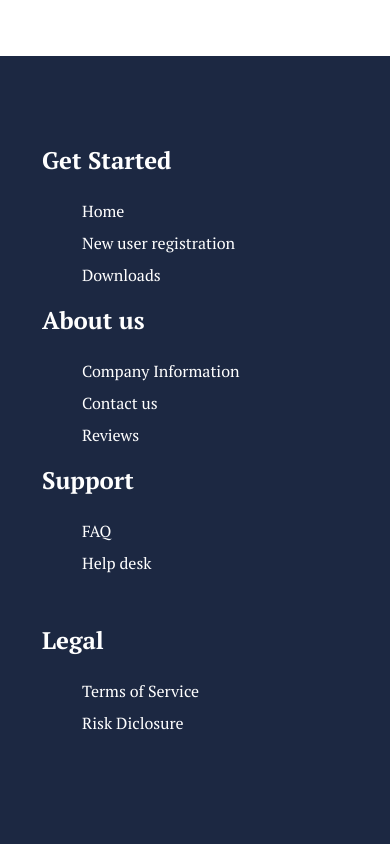
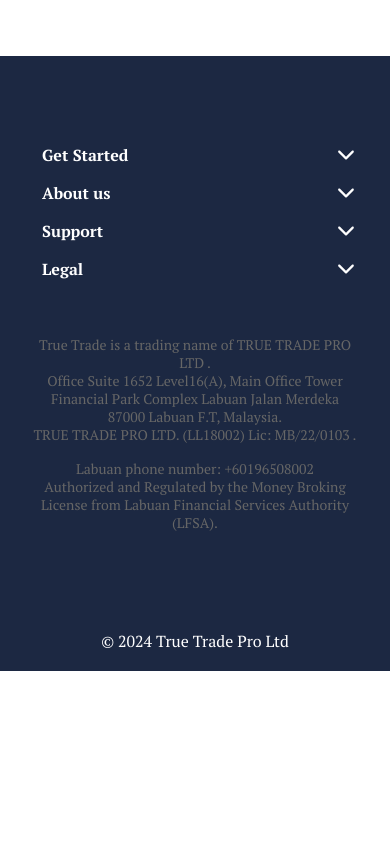
Before and after one commit to akashm2401/ttfx, a React (Create React App) app: page / in a window 390 px wide. Shown: the part 7080-7924 px from the top of the page. After the commit the page ends 7751 px from the top, so only its background shows below. Built offline with nearby package versions, Linux system fonts and the light colour scheme; a web font is replaced by a local one.

Commit message:
updated footer logic

```diff
--- a/src/components/FooterComponent/FooterComponent.js
+++ b/src/components/FooterComponent/FooterComponent.js
@@ -1,8 +1,19 @@
-import React from "react";
+import React, { useState } from "react";
 import "./FooterComponent.scss";
 import { Link } from "react-router-dom";
+import { IoIosArrowDown } from "react-icons/io";
 
 export default function FooterComponent() {
+  const [activeSections, setActiveSections] = useState([]);
+
+  function toggleSection(index) {
+    if (activeSections.includes(index)) {
+      setActiveSections(activeSections.filter((item) => item !== index));
+    } else {
+      setActiveSections([...activeSections, index]);
+    }
+  }
+
   function openWhatsApp(message, phoneNumber) {
     const whatsappMessage = `https://web.whatsapp.com/send?phone=${phoneNumber}&text=${message}`;
     window.open(whatsappMessage, "_blank");
@@ -17,91 +28,83 @@
         <div className="container">
           <div className="footer-container-main">
             <div className="footer-container-main-links">
-              <div className="footer-container-main-col">
+              {[
+                {
+                  title: "Get Started",
+                  links: [
+                    { to: "/", text: "Home" },
+                    {
+                      to: "http://ttbo.ttprofx.com/#users.users.public-registration!groupId=-2365783785779775287",
+                      text: "New user registration",
+                    },
+                    { to: "/solutions", text: "Downloads" },
+                  ],
+                },
+                {
+                  title: "About us",
+                  links: [
+                    { to: "/about", text: "Company Information" },
+                    { to: "/contact-us", text: "Contact us" },
+                    { to: "/#review-break", text: "Reviews" },
+                  ],
+                },
+                {
+                  title: "Support",
+                  links: [
+                    { to: "/faq", text: "FAQ" },
+                    {
+                      to: "#",
+                      text: "Help desk",
+                      onClick: () => openWhatsApp(message, myPhoneNumber),
+                    },
+                  ],
+                },
+                {
+                  title: "Legal",
+                  links: [
+                    { to: "/legal/general-terms", text: "Terms of Service" },
+                    {
+                      to: "/legal/risk-disclosure-notice",
+                      text: "Risk Disclosure",
+                    },
+                  ],
+                },
+              ].map((section, index) => (
+                <div className="footer-container-main-col" key={index}>
                   <div className="footer-container-main-col-heading">
-                  <h4>Get Started</h4>
+                    <h4>{section.title}</h4>
+                    <button
+                      className={`toggle-button ${
+                        activeSections.includes(index) ? "active" : ""
+                      }`}
+                      onClick={() => toggleSection(index)}
+                    >
+                      {activeSections.includes(index) ? (
+                        <IoIosArrowDown />
+                      ) : (
+                        <IoIosArrowDown />
+                      )}
+                    </button>
                   </div>
-                <div className="footer-container-main-col-links">
+                  <div
+                    className={`footer-container-main-col-links ${
+                      activeSections.includes(index) ? "active" : ""
+                    }`}
+                  >
                     <ul>
-                    <li>
-                      <Link to={"/"}>Home</Link>
+                      {section.links.map((link, linkIndex) => (
+                        <li key={linkIndex}>
+                          {link.onClick ? (
+                            <Link onClick={link.onClick}>{link.text}</Link>
+                          ) : (
+                            <Link to={link.to}>{link.text}</Link>
+                          )}
                         </li>
-                    <li>
-                      <Link
-                        to={
-                          "http://ttbo.ttprofx.com/#users.users.public-registration!groupId=-2365783785779775287"
-                        }
-                      >
-                        New user registration
-                      </Link>
-                    </li>
-                    <li>
-                      <Link to={"/solutions"}>Downloads</Link>
-                    </li>
+                      ))}
                     </ul>
                   </div>
                 </div>
-
-              <div className="footer-container-main-col">
-                <div className="footer-container-main-col-heading">
-                  <h4>About us</h4>
-                </div>
-                <div className="footer-container-main-col-links">
-                  <ul>
-                    <li>
-                      <Link to={"/about"}>Company Information</Link>
-                    </li>
-                    <li>
-                      <Link to={"/contact-us"}>Contact us</Link>
-                    </li>
-                    <li>
-                      <Link to={"/#review-break"}>Reviews</Link>
-                    </li>
-                  </ul>
-                </div>
-              </div>
-
-              <div className="footer-container-main-col">
-                <div className="footer-container-main-col-heading">
-                  <h4>Support</h4>
-                </div>
-                <div className="footer-container-main-col-links">
-                  <ul>
-                    <li>
-                      <Link to={"/faq"}>FAQ</Link>
-                    </li>
-                    <li>
-                      <Link
-                        onClick={() => openWhatsApp(message, myPhoneNumber)}
-                      >
-                        Help desk
-                      </Link>
-                    </li>
-                    {/* <li>
-                      <Link to={'http://ttbo.ttprofx.com/'}>Back Office</Link>
-                    </li> */}
-                  </ul>
-                </div>
-              </div>
-
-              <div className="footer-container-main-col">
-                <div className="footer-container-main-col-heading">
-                  <h4>Legal</h4>
-                </div>
-                <div className="footer-container-main-col-links">
-                  <ul>
-                    <li>
-                      <Link to={"/legal/general-terms"}>Terms of Service</Link>
-                    </li>
-                    <li>
-                      <Link to={"/legal/risk-disclosure-notice"}>
-                        Risk Diclosure
-                      </Link>
-                    </li>
-                    {/* <li><Link>Privacy Policy</Link></li> */}
-                  </ul>
-                </div>
-              </div>
+              ))}
             </div>
 
             <div className="footer-container-main-info my-5">
--- a/src/components/FooterComponent/FooterComponent.scss
+++ b/src/components/FooterComponent/FooterComponent.scss
@@ -7,53 +7,81 @@
     display: flex;
     justify-content: space-between;
     column-gap: 4rem;
-    padding-bottom: 80px;
   }
 
   .footer-container-main-col {
-    height: 140px;
     width: 100%;
   }
 
-  .footer-container-main-col-heading h4 {
+  .toggle-button {
+    display: none;
+  }
+
+  .footer-container-main-col-heading {
+    display: flex;
+    justify-content: space-between;
+    align-items: center;
+
+    h4 {
       color: #ffffff;
       font-weight: 700;
       padding: 10px;
     }
 
-  .footer-container-main-col-links ul {
+    .toggle-button {
+      background: none;
+      border: none;
+      color: #ffffff;
+      font-size: 1.5rem;
+      cursor: pointer;
+
+      &.active {
+        transform: rotate(180deg);
+      }
+    }
+  }
+
+  .footer-container-main-col-links {
+    display: none;
+    ul {
       text-decoration: none;
       list-style: none;
       margin: 0;
       padding: 10px;
     }
 
-  .footer-container-main-col-links ul a {
+    ul a {
       text-decoration: none;
       color: #ffffff;
       line-height: 2rem;
-    /* font-size: 0.8rem; */
     }
 
-  .footer-container-main-col-links ul a:hover {
+    ul a:hover {
       color: #0050fc;
       text-decoration: underline 1px solid;
+    }
+  }
+
+  .footer-container-main-col-links.active {
+    display: block;
   }
 
   .footer-container-main-info {
     text-align: center;
     color: #cccccc;
-    /* font-size: 0.8rem; */
     line-height: 0.8rem;
+  }
+
+  .footer-container-main-info p {
+    margin: 0;
   }
 
   .footer-copyrights-container {
     padding: 1rem;
     width: 100%;
     background-color: #1c2842;
-  }
 
-  .footer-copyrights-container p {
+    p {
       text-align: center;
       color: #ffffff;
       margin: 0;
@@ -62,14 +90,18 @@
   }
 
   /* SMARTPHONES PORTRAIT */
-@media only screen and (min-width: 320px) and (max-width: 479px) {
+  @media only screen and (max-width: 767px) {
     .footer-container-main-links {
       flex-wrap: wrap;
-    row-gap: 20px;
+      row-gap: 0px;
     }
 
     .footer-container-main-col-links {
-    margin-left: 40px;
+      margin-left: 20px;
+    }
+
+    .footer-container-main-col-links ul {
+      padding: 0;
     }
 
     .footer-container-main-info {
@@ -78,26 +110,32 @@
 
     .footer-container-main-info p {
       margin: 0;
-  }
+      font-size: 0.875rem;
+      line-height: 1.125rem;
     }
 
-/* SMARTPHONES LANDSCAPE */
-@media only screen and (min-width: 480px) and (max-width: 767px) {
-  .footer-container-main-links {
-    flex-wrap: wrap;
-    row-gap: 20px;
-    /* text-align: center; */
+    .footer-container-main-col-heading h4 {
+      font-size: 1rem;
+      line-height: 1.125rem;
+      font-weight: 700;
     }
 
-  .footer-container-main-col-links {
-    margin-left: 40px;
+    .toggle-button {
+      display: flex;
     }
   }
 
   /* TABLETS PORTRAIT */
   @media only screen and (min-width: 768px) and (max-width: 991px) {
+    .footer-container-main-col-links {
+      display: block;
+    }
   }
 
   /* TABLET LANDSCAPE / DESKTOP */
   @media only screen and (min-width: 992px) {
+    .footer-container-main-col-links {
+      display: block;
     }
+  }
+}
```
Lines whose indentation alone changed are shown as unchanged.
